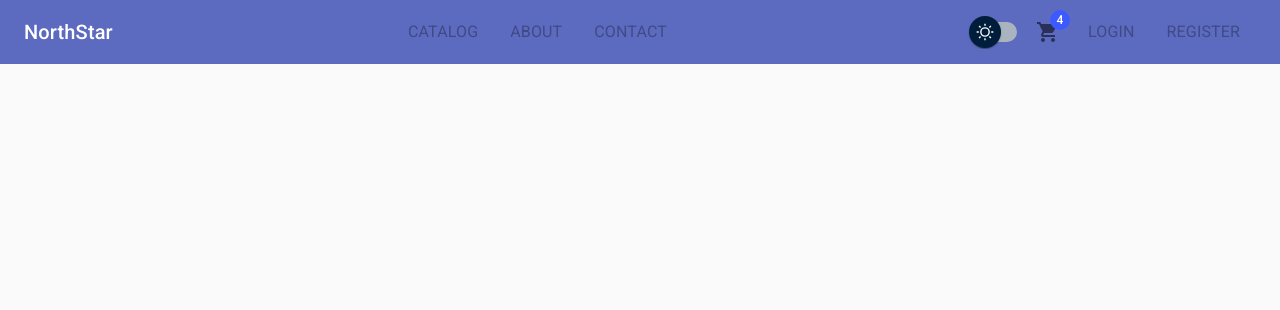
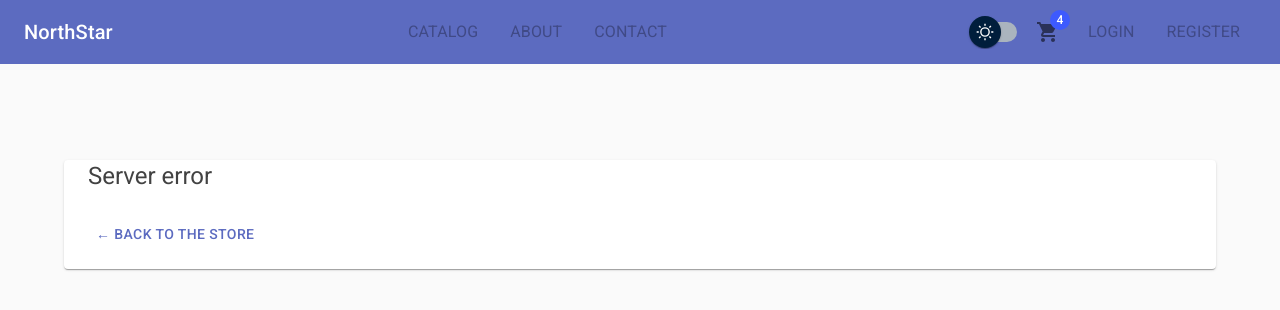
Before and after one commit to mariojackson/NorthStar, a React (Create React App) app in the folder client/: page /server-error in a window 1280 px wide. Shown: the top 310 px of the page. Built offline with nearby package versions, Linux system fonts and the light colour scheme.

Commit message:
Server error page

```diff
--- a/client/src/app/api/agent.ts
+++ b/client/src/app/api/agent.ts
@@ -1,5 +1,6 @@
 import axios, { AxiosError, AxiosResponse } from 'axios';
 import { toast } from 'react-toastify';
+import { history } from '../../index';
 
 axios.defaults.baseURL = 'http://localhost:5000/api/';
 
@@ -29,7 +30,10 @@
       toast.error(data.title);
       break;
     case 500:
-      toast.error(data.title);
+      history.push({
+        pathname: '/server-error',
+        state: { error: data }
+      });
       break;
     default:
       break;
--- /dev/null
+++ b/client/src/app/errors/ServerError.tsx
@@ -0,0 +1,33 @@
+import { useHistory, useLocation } from 'react-router-dom';
+import { Button, Container, Divider, Paper, Typography } from '@mui/material';
+
+export default function ServerError() {
+  const history = useHistory();
+  const { state } = useLocation<any>();
+
+  return (
+    <Container component={Paper}>
+      {state?.error ? (
+        <>
+          <Typography variant='h5' gutterBottom sx={{ py: 2 }}>
+            {state.error.title}
+          </Typography>
+
+          <Divider />
+
+          <Typography sx={{ py: 2 }}>
+            {state.error.detail || 'Internal server error' }
+          </Typography>
+        </>
+      ) : (
+        <Typography variant='h5' gutterBottom>
+          Server error
+        </Typography>
+      )}
+
+      <Button onClick={() => history.push('/catalog')} sx={{ my: 2 }}>
+        &larr;  Back to the store
+      </Button>
+    </Container>
+  )
+}
--- a/client/src/app/layout/App.tsx
+++ b/client/src/app/layout/App.tsx
@@ -11,6 +11,7 @@
 import ProductDetails from '../../features/catalog/ProductDetails';
 import AboutPage from '../../features/about/contact/AboutPage';
 import ContactPage from '../../features/about/contact/ContactPage';
+import ServerError from '../errors/ServerError';
 
 
 function App() {
@@ -62,6 +63,7 @@
         <Route path='/catalog/:id' component={ProductDetails} />
         <Route path='/about' component={AboutPage} />
         <Route path='/contact' component={ContactPage} />
+        <Route path='/server-error' component={ServerError} />
       </Container>
     </ThemeProvider>
   );
--- a/client/src/index.tsx
+++ b/client/src/index.tsx
@@ -1,16 +1,19 @@
 import React from 'react';
 import ReactDOM from 'react-dom';
-import { BrowserRouter } from 'react-router-dom';
+import { Router } from 'react-router-dom';
+import { createBrowserHistory } from 'history';
 
 import './app/layout/styles.css';
 import App from './app/layout/App';
 import reportWebVitals from './reportWebVitals';
 
+export const history = createBrowserHistory();
+
 ReactDOM.render(
   <React.StrictMode>
-    <BrowserRouter>
+    <Router history={history}>
       <App />
-    </BrowserRouter>
+    </Router>
   </React.StrictMode>,
   document.getElementById('root')
 );
```
